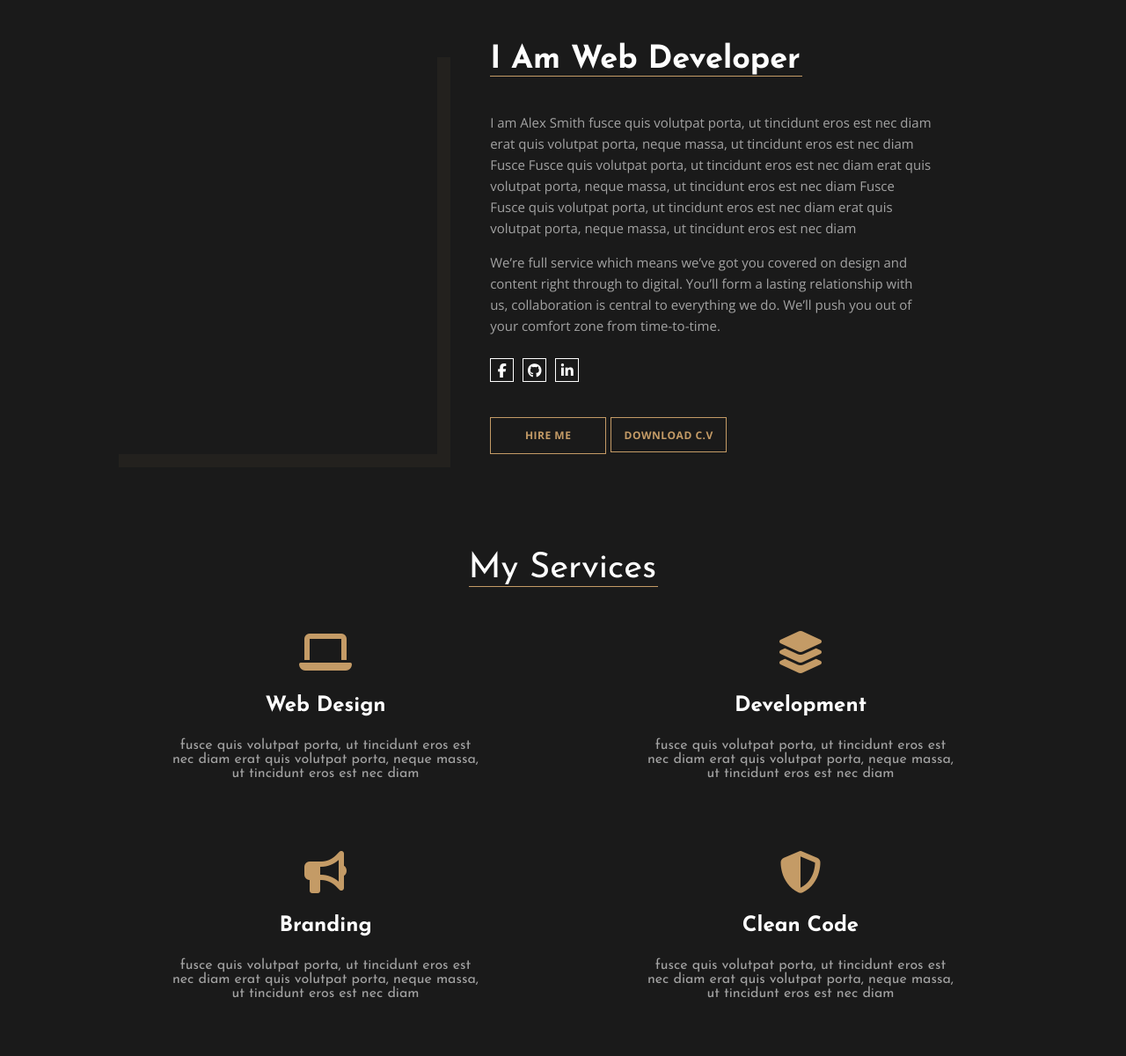
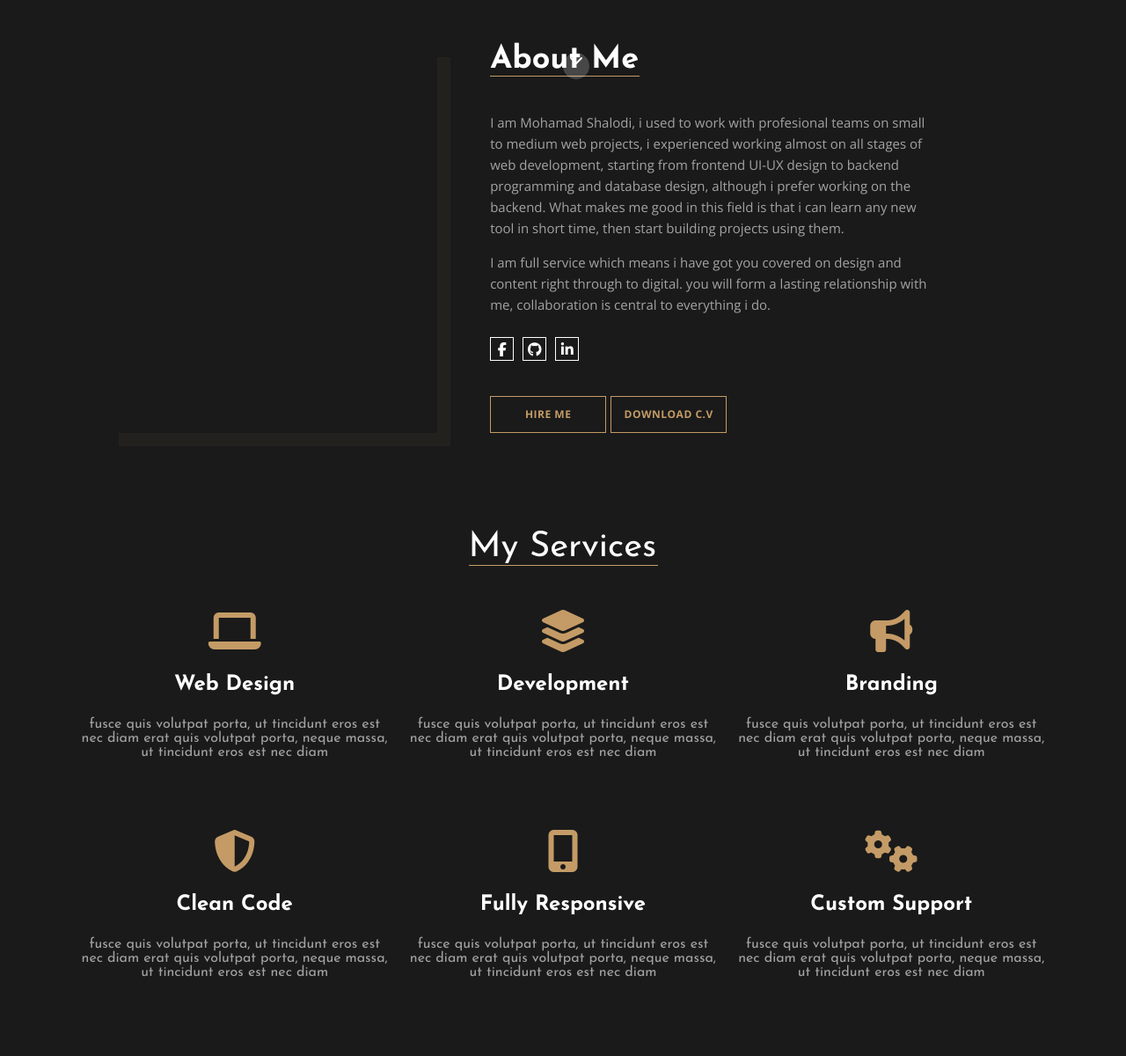
Before and after one commit to Mohamad-Shalodi/Personala, a plain HTML site: page index.html in a window 1280 px wide. Shown: the part 660-1860 px from the top of the page at 88% size. Drawn offline with nearby package versions, Linux system fonts and the light colour scheme.

Commit message:
styling services section

```diff
--- a/css/styles.css
+++ b/css/styles.css
@@ -165,6 +165,25 @@ html {
     font-weight: bold;
 }
 
+#godown {
+    position: absolute;
+    bottom: 50px;
+}
+
+#godown i {
+    width: 30px;
+    height: 30px;
+    border-radius: 1000px;
+    background: rgba(255,255,255,0.2);
+    transition: 0.6s;
+    color: white;
+}
+
+#godown i:hover {
+    background: rgba(255,255,255,0);
+    transform: scale(1.3);
+}
+
 #about {
     padding: 30px 60px;
     min-height: 600px;
@@ -218,7 +237,7 @@ html {
 }
 
 #info h2 {
-    width: 355px;
+    width: 170px;
     font-size: 36px;
     margin-bottom: 40px;
     border-bottom: 0.5px solid rgb(196,155,102);
@@ -298,7 +317,7 @@ html {
 #downloadcv {
     color: rgb(196,155,102);
     width: 130px;
-    height: 38px;
+    height: 40px;
     border: 1px solid #C49B66;
     display: flex;
     outline-color: rgb(196,155,102);
@@ -348,7 +367,7 @@ html {
 .service-cards {
     display: flex;
     flex-wrap: wrap;
-    padding: 20px;
+    padding: 20px 0px;
 }
 
 .service-card {
@@ -359,16 +378,17 @@ html {
     padding: 10px 10px;
     margin-bottom: 10px;
     transition: 0.5s;
-    border-radius: 5px;
+    border-radius: 10px;
     display: flex;
     flex-direction: column;
     text-align: center;
-    box-shadow: rgba(196,155,102, 0) 1px 1px 5px 20px;
-    transition: 0.3s;
+    box-shadow: rgba(196,155,102, 0) 0.5px 0.5px 5px 20px;
+    transition: 0.2s;
 }
 
 .service-card:hover {
-    box-shadow: rgba(196,155,102, 0.05) 2px 2px 5px 10px;
+    box-shadow: rgba(196,155,102, 0.05) 1px 1px 5px 10px;
+    transform: rotateX(-10deg) rotateY(-10deg) translateX(-5px) translateY(-5px);
 }
 
 .service-card i {
--- a/index.html
+++ b/index.html
@@ -18,7 +18,7 @@
     <section id="home">
         <header id="navBar">
             <div id="logoContainer">
-                <h1 id="logo">Personala</h1>
+                <h1 id="logo">Mohamad Shalodi</h1>
             </div>
 
             <div class="space"></div>
@@ -44,6 +44,8 @@
                 I Am
                 <div id="sentenceWriter"></div>
             </div>
+
+            <a id="godown" href="#about"><i class="fas fa-chevron-down"></i></a>
         </div>
 
     </section>
@@ -54,14 +56,16 @@
         </div>
 
         <div id="info">
-            <h2>I Am Web Developer</h2>
-            <p>I am Alex Smith fusce quis volutpat porta, ut tincidunt eros est nec diam erat quis volutpat porta, neque
-                massa, ut tincidunt eros est nec diam Fusce Fusce quis volutpat porta, ut tincidunt eros est nec diam
-                erat quis volutpat porta, neque massa, ut tincidunt eros est nec diam Fusce Fusce quis volutpat porta,
-                ut tincidunt eros est nec diam erat quis volutpat porta, neque massa, ut tincidunt eros est nec diam</p>
-            <p>We’re full service which means we’ve got you covered on design and content right through to digital.
-                You’ll form a lasting relationship with us, collaboration is central to everything we do. We’ll push you
-                out of your comfort zone from time-to-time.</p>
+            <h2>About Me</h2>
+            <p>I am Mohamad Shalodi, i used to work with profesional teams on small to medium web projects,
+                i experienced working almost on all stages of web development, starting from frontend UI-UX design to
+                backend programming and database design, although i prefer working on the backend. What makes me good in
+                this field is that i can learn any new tool in short time, then start building projects using them.
+            </p>
+            <p>
+                I am full service which means i have got you covered on design and content right through to digital.
+                you will form a lasting relationship with me, collaboration is central to everything i do.
+            </p>
 
             <div id="contact">
                 <a href="#" class="contactbox"><i class="fa fa-facebook-f"></i></a>
--- a/js/main.js
+++ b/js/main.js
@@ -36,7 +36,7 @@ $(window).scroll(function() {
 });
 
 
-var sentences = ["Mohamad Shalodi", "Web Developer", "Problem Solver"];
+var sentences = ["Web Developer", "Problem Solver", "Mohamad Shalodi"];
 var isWriting = false;
 var sentenceIndex = sentences.length-1;
 var indexInSentence = -1;
```
